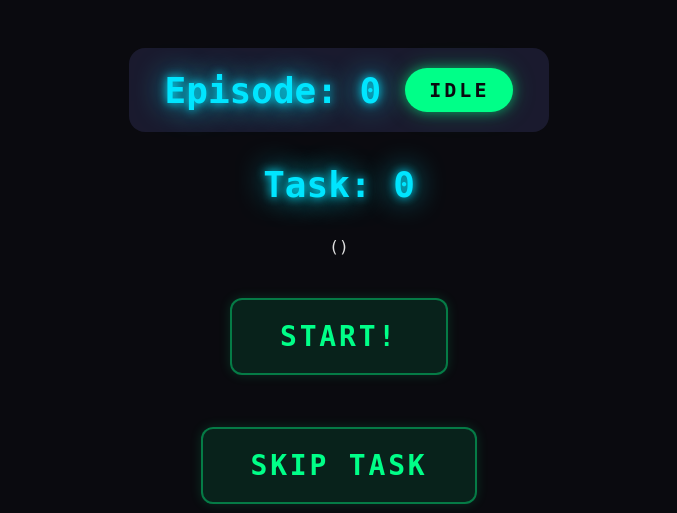
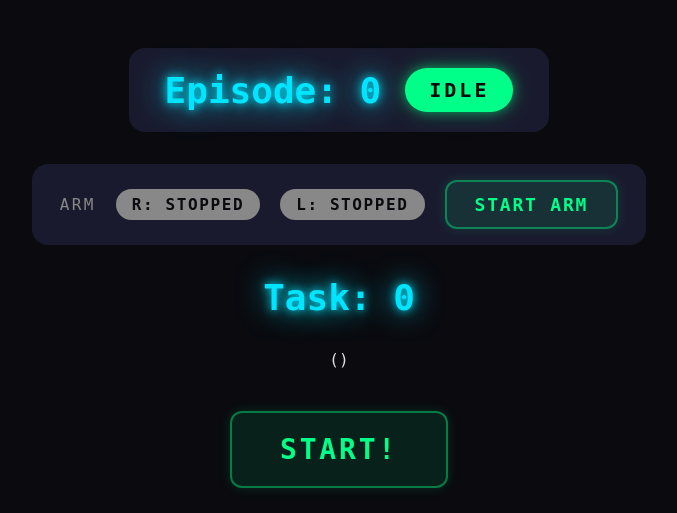
Before and after one commit to enactic/dora-openarm-data-collection-ui, a FastAPI app: page / in a window 1280 px wide. Shown: the top 513 px of the page, without its empty margins (301-978 px from the left). Run offline with FastAPI, Linux system fonts and the light colour scheme; parts of the project's set-up code (start-up, migrations or seed data) failed here and were passed over.

Commit message:
start stop

```diff
--- a/src/dora_openarm_data_collection_ui/main.py
+++ b/src/dora_openarm_data_collection_ui/main.py
@@ -63,6 +63,8 @@ class State:
     episode_number: int = 0
     task_index: int = 0
     task_title: str = ""
+    right_arm_status: str = "stopped"
+    left_arm_status: str = "stopped"
 
 
 state = State()
@@ -80,6 +82,10 @@ CAMERA_INPUTS = (
 
 CAMERA_TIMESTAMP_WINDOW = 60
 CAMERA_STALE_AFTER_S = 1.0
+
+# dora-openarm status inputs, one per arm. The input id matches the State field
+# name so the value can be assigned with setattr().
+ARM_STATUS_INPUTS = ("right_arm_status", "left_arm_status")
 
 
 @dataclasses.dataclass
@@ -173,6 +179,16 @@ def _command_quit():
     state.running = False
 
 
+def _command_arm_start():
+    """Start (power on) the arm(s)."""
+    node.send_output("arm_command", pa.array(["start"]))
+
+
+def _command_arm_stop():
+    """Pause (stop) the arm(s)."""
+    node.send_output("arm_command", pa.array(["stop"]))
+
+
 @app.get("/", response_class=HTMLResponse)
 def _root(request: Request):
     """Render the main HTML."""
@@ -225,6 +241,8 @@ async def _events() -> AsyncIterable[ServerSentEvent]:
                 "collecting": state.collecting,
                 "episode_number": state.episode_number,
                 "task_index": state.task_index,
+                "right_arm_status": state.right_arm_status,
+                "left_arm_status": state.left_arm_status,
             }
         )
 
@@ -251,6 +269,20 @@ def _quit(request: Request):
     return RedirectResponse(request.url_for("_root"), 303)
 
 
+@app.post("/arm/start")
+def _arm_start(request: Request):
+    """Start (power on) the arm(s)."""
+    _command_arm_start()
+    return RedirectResponse(request.url_for("_root"), 303)
+
+
+@app.post("/arm/stop")
+def _arm_stop(request: Request):
+    """Pause (stop) the arm(s)."""
+    _command_arm_stop()
+    return RedirectResponse(request.url_for("_root"), 303)
+
+
 def load_yaml(path):
     """Load a YAML file."""
     with open(path) as f:
@@ -263,6 +295,11 @@ async def _main_uvicorn(server):
 
 async def _main_dora(server):
     """Quit the Web application when this dataflow is stopped."""
+    # Bring the arm(s) up on boot. dora-openarm no longer auto-starts, so the UI
+    # sends the initial start. If this event is dropped before the followers have
+    # subscribed, the operator can use the Start Arm button (the status badges
+    # will still read "stopped").
+    _command_arm_start()
     last_values = {}
     while state.running:
         if node.is_empty():
@@ -278,6 +315,10 @@ async def _main_dora(server):
                     event_id,
                     _event_ts_to_seconds(event["metadata"].get("timestamp")),
                 )
+                continue
+            if event_id in ARM_STATUS_INPUTS:
+                setattr(state, event_id, event["value"][0].as_py())
+                await _notify_state_changed()
                 continue
             if event_id not in ("button_a", "button_b"):
                 continue
--- a/src/dora_openarm_data_collection_ui/templates/root.html
+++ b/src/dora_openarm_data_collection_ui/templates/root.html
@@ -70,6 +70,38 @@
         border-radius: 9999px;
         display: inline-block;
         box-shadow: 0 0 12px rgba(0, 255, 136, 0.5), 0 0 24px rgba(0, 255, 136, 0.25);
+      }
+
+      .arm-row {
+        display: flex;
+        align-items: center;
+        gap: 20px;
+        background: #1a1a2e;
+        padding: 16px 28px;
+        border-radius: 16px;
+      }
+      .arm-label {
+        font-size: 16px;
+        text-transform: uppercase;
+        letter-spacing: 0.15em;
+        color: #888;
+      }
+      .arm-badge {
+        font-size: 16px;
+        font-weight: bold;
+        text-transform: uppercase;
+        letter-spacing: 0.1em;
+        padding: 6px 16px;
+        border-radius: 9999px;
+        color: #0a0a0f;
+      }
+      .arm-badge.stopped { background: #888; }
+      .arm-badge.started { background: #ffcc00; }
+      .arm-badge.aligned { background: #00ff88; }
+      .big-button.arm-toggle {
+        font-size: 18px;
+        padding: 12px 28px;
+        margin: 0;
       }
 
       .big-button {
@@ -167,6 +199,21 @@
         <div class="status collecting">Collecting</div>
       {% else -%}
         <div class="status idle">Idle</div>
+      {% endif -%}
+    </div>
+
+    <div class="arm-row">
+      <div class="arm-label">Arm</div>
+      <div class="arm-badge {{ state.right_arm_status }}">R: {{ state.right_arm_status | upper }}</div>
+      <div class="arm-badge {{ state.left_arm_status }}">L: {{ state.left_arm_status | upper }}</div>
+      {% if state.right_arm_status == "stopped" and state.left_arm_status == "stopped" -%}
+        <form id="arm-start-form" action="{{ url_for("_arm_start") }}" method="post">
+          <input class="big-button start arm-toggle" type="submit" value="Start Arm">
+        </form>
+      {% else -%}
+        <form id="arm-stop-form" action="{{ url_for("_arm_stop") }}" method="post">
+          <input class="big-button finish arm-toggle" type="submit" value="Pause Arm">
+        </form>
       {% endif -%}
     </div>
 
```
